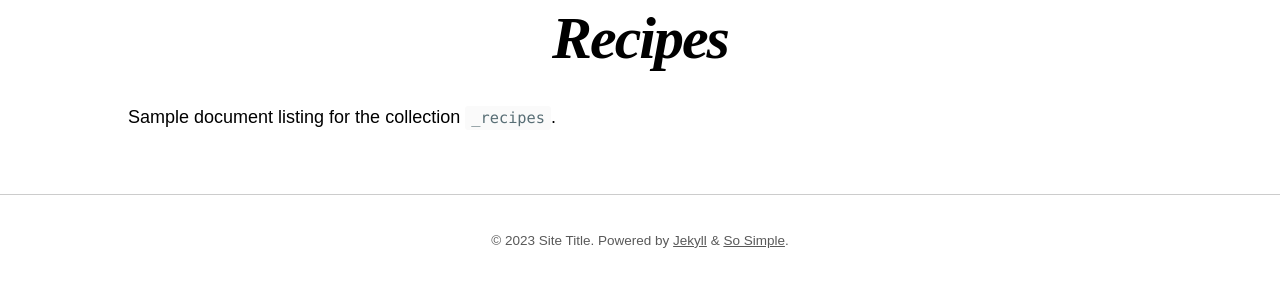
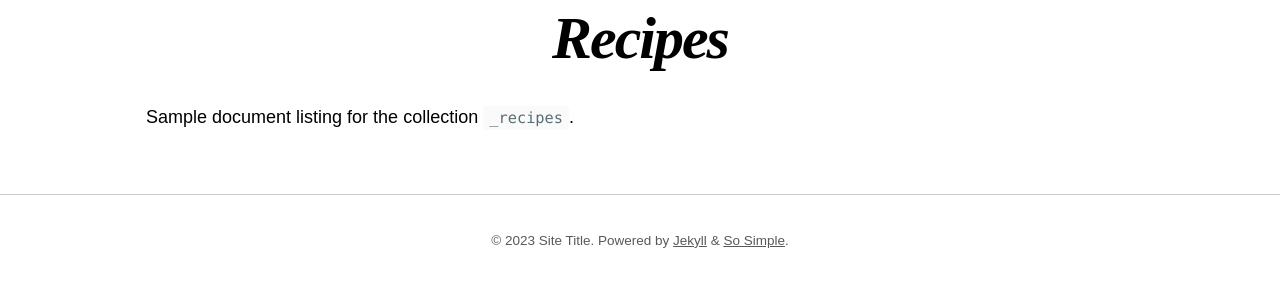
Before and after one commit to FoxerCoeee/FoxerCoeee, a Jekyll site: the page built from example/recipes.md, in a window 1280 px wide. Shown: the part 238-525 px from the top of the page. Built offline with Jekyll 4.4.1, drawn with Linux system fonts in a browser that asks for light colours; nearby versions of some CDN libraries.

Commit message:
Add `page-wrapper` padding back

```diff
--- a/_sass/so-simple/_page.scss
+++ b/_sass/so-simple/_page.scss
@@ -7,11 +7,6 @@
   padding-left: 1em;
   padding-right: 1em;
   max-width: $main-sidebar-max-width;
-
-  @include breakpoint($main-sidebar-max-width) {
-    padding-left: 0;
-    padding-right: 0;
-  }
 }
 
 .page-title {
```
